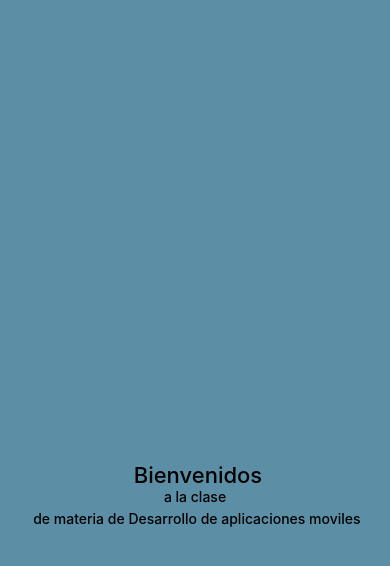
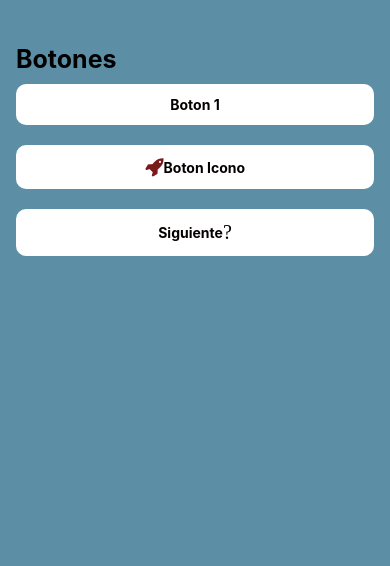
Before and after one commit to evelyn-santiago/ReactNave, a React Native app: screen / in a window 390 px wide. Shown: the top 566 px of the page. Built offline with nearby package versions, Linux system fonts and the light colour scheme.

Commit message:
6.- Agregando Icono al Boton

```diff
--- a/App.js
+++ b/App.js
@@ -1,10 +1,11 @@
-import Homee from './src/pages/Homee';
+// import Homee from './src/pages/Homee';
+import Butones from './src/pages/Butones';
 
 
 
  function App() {
   return (
-    <Homee/>
+    <Butones/>
 
   );
 
--- a/src/pages/Butones.js
+++ b/src/pages/Butones.js
@@ -1,18 +1,26 @@
 import { SafeAreaView,StyleSheet, View, Text, Platform, StatusBar, TouchableOpacity, Touchable} from 'react-native';
+import Icon from 'react-native-vector-icons/FontAwesome';
 
 
  export default function Butones() {
   return (
     <View style={style.mainS}>
         <Text style={style.h1}>Botones</Text>
-{/* btoton1 */}
+        {/* boton 1 */}
         <TouchableOpacity style={style.botonBasico}>
-            <Text style={style.text}>Boton 1</Text>
+        <Text style={style.text}>Boton 1</Text>
         </TouchableOpacity>
-{/* btoton2 */}
+ {/* boton 2 */}
         <TouchableOpacity style={style.botonIcono}>
-            <Text style={style.text}>Boton Icono</Text>
+        <Icon name="rocket" size={20} style={style.iconB}/>
+        <Text style={style.text}>Boton Icono</Text>
         </TouchableOpacity>
+{/* boton 3 */}
+        <TouchableOpacity style={style.botonIcono}>
+        <Text style={style.text}>Siguiente</Text>
+        <Icon name="block" size={20} color="#000" style={style.iconRight}/>
+        </TouchableOpacity>
+
       </View>
 
 
@@ -42,6 +50,20 @@ const style= StyleSheet.create({
         textAlign:'center',
         fontWeight:'bold',
 
-    }
+    }, botonIcono: {
+        backgroundColor: '#fff',
+        fontSize: 30,
+        padding: 12,
+        borderRadius: 10,
+        marginTop: 10,
+        marginBottom: 10,
+        flexDirection: 'row',
+        alignItems: 'center',
+        justifyContent: 'center'
+        },
+        iconB:{
+            color:'#7a1a1aff',
+        }
+
 
 })
```
